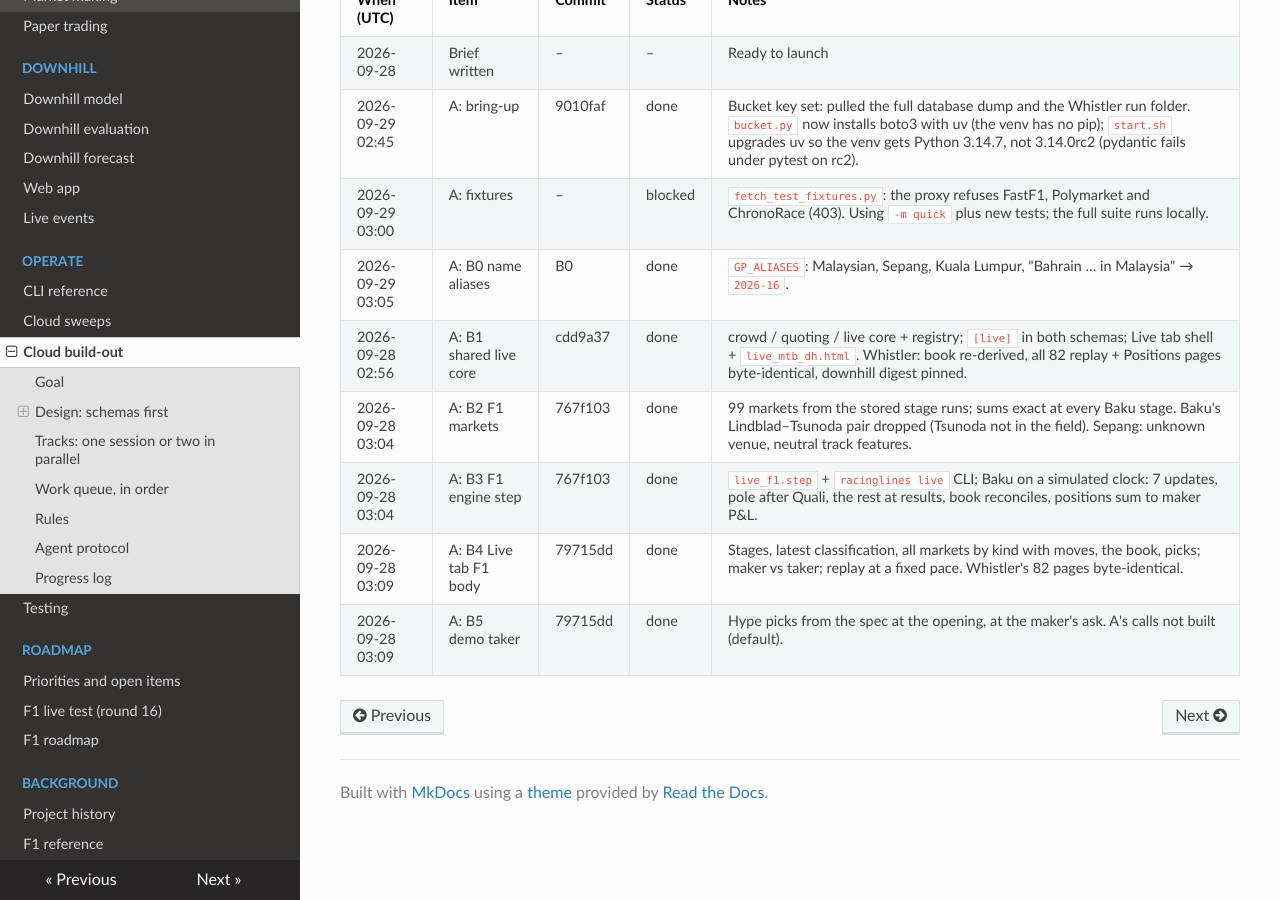
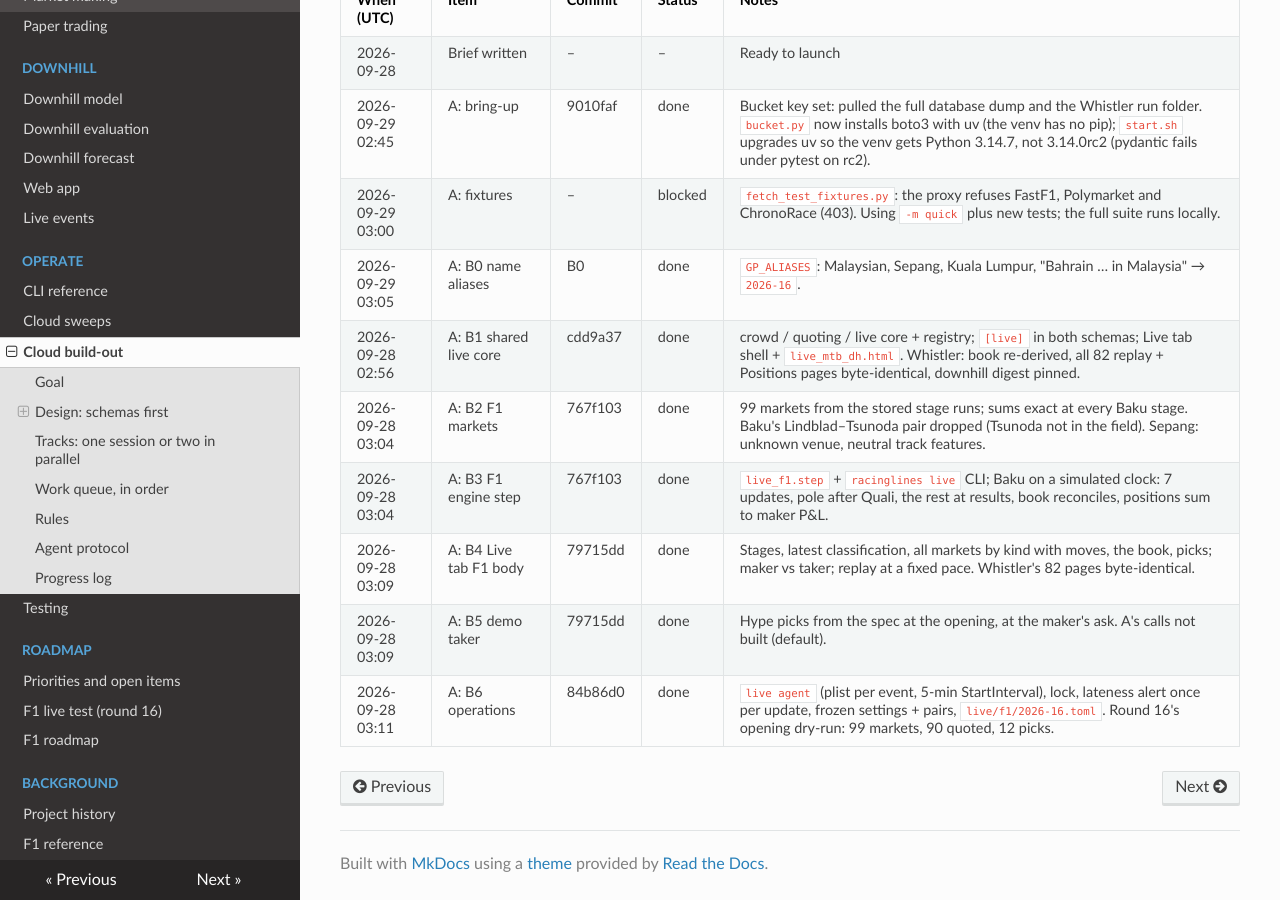
Before and after one commit to lalligagger/racinglines-public, an MkDocs documentation site: the page built from docs/cloud-buildout.md, in a window 1280 px wide and 900 px high, scrolled down 5842 px. Built offline with MkDocs 1.6.1, drawn with Linux system fonts in a browser that asks for light colours; nearby versions of some CDN libraries.

Commit message:
Log: B6
Co-Authored-By: Claude Opus 5.5 <noreply@anthropic.com>
Claude-Session: https://claude.ai/code/session_01CRnoPw41Vh8d32KZfZ4YtS

```diff
--- a/docs/cloud-buildout.md
+++ b/docs/cloud-buildout.md
@@ -257,3 +257,4 @@ The session appends here: date and time (UTC), item, commit, status, notes.
 | 2026-09-28 03:04 | A: B3 F1 engine step | 767f103 | done | `live_f1.step` + `racinglines live` CLI; Baku on a simulated clock: 7 updates, pole after Quali, the rest at results, book reconciles, positions sum to maker P&L. |
 | 2026-09-28 03:09 | A: B4 Live tab F1 body | 79715dd | done | Stages, latest classification, all markets by kind with moves, the book, picks; maker vs taker; replay at a fixed pace. Whistler's 82 pages byte-identical. |
 | 2026-09-28 03:09 | A: B5 demo taker | 79715dd | done | Hype picks from the spec at the opening, at the maker's ask. A's calls not built (default). |
+| 2026-09-28 03:11 | A: B6 operations | 84b86d0 | done | `live agent` (plist per event, 5-min StartInterval), lock, lateness alert once per update, frozen settings + pairs, `live/f1/2026-16.toml`. Round 16's opening dry-run: 99 markets, 90 quoted, 12 picks. |
```
